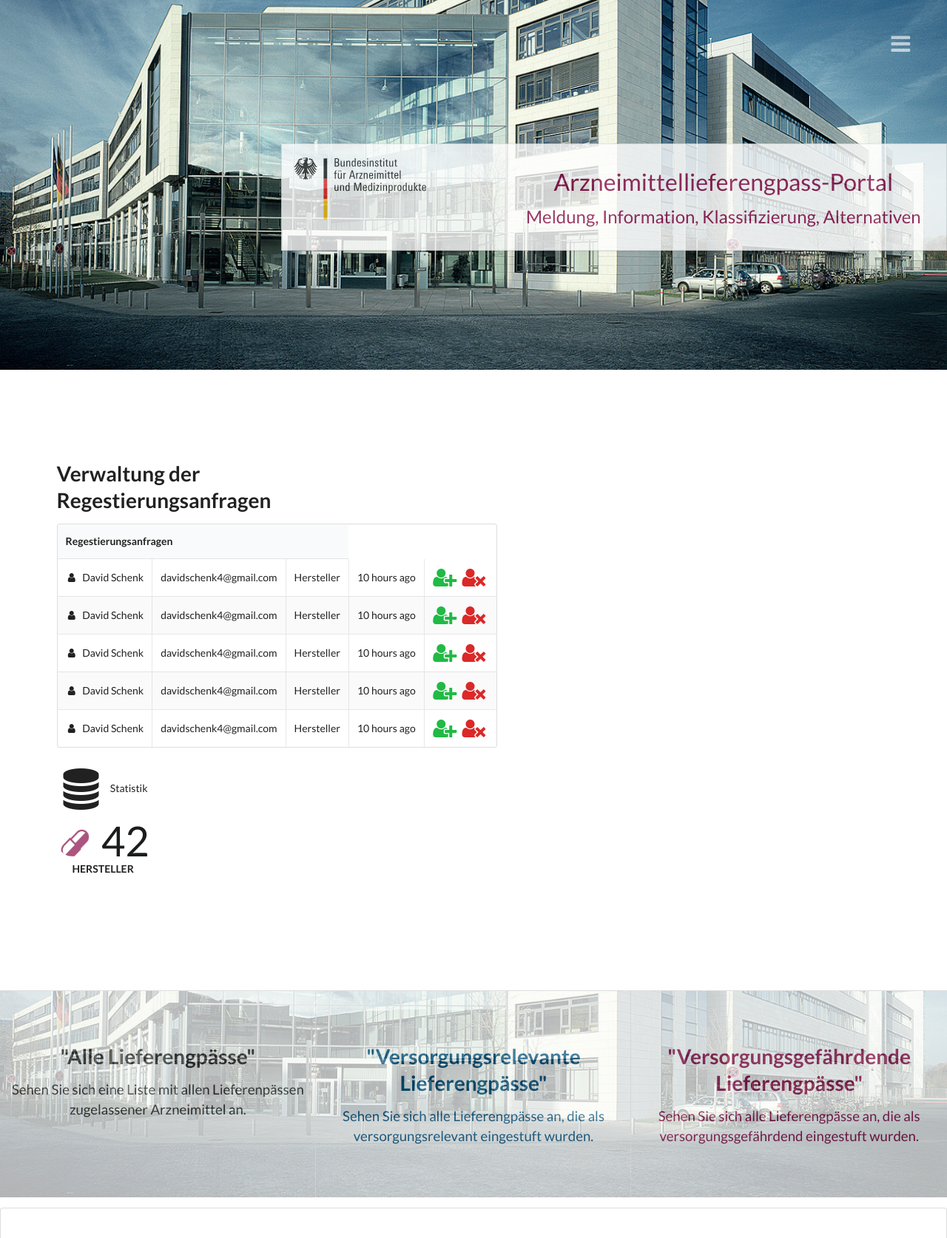
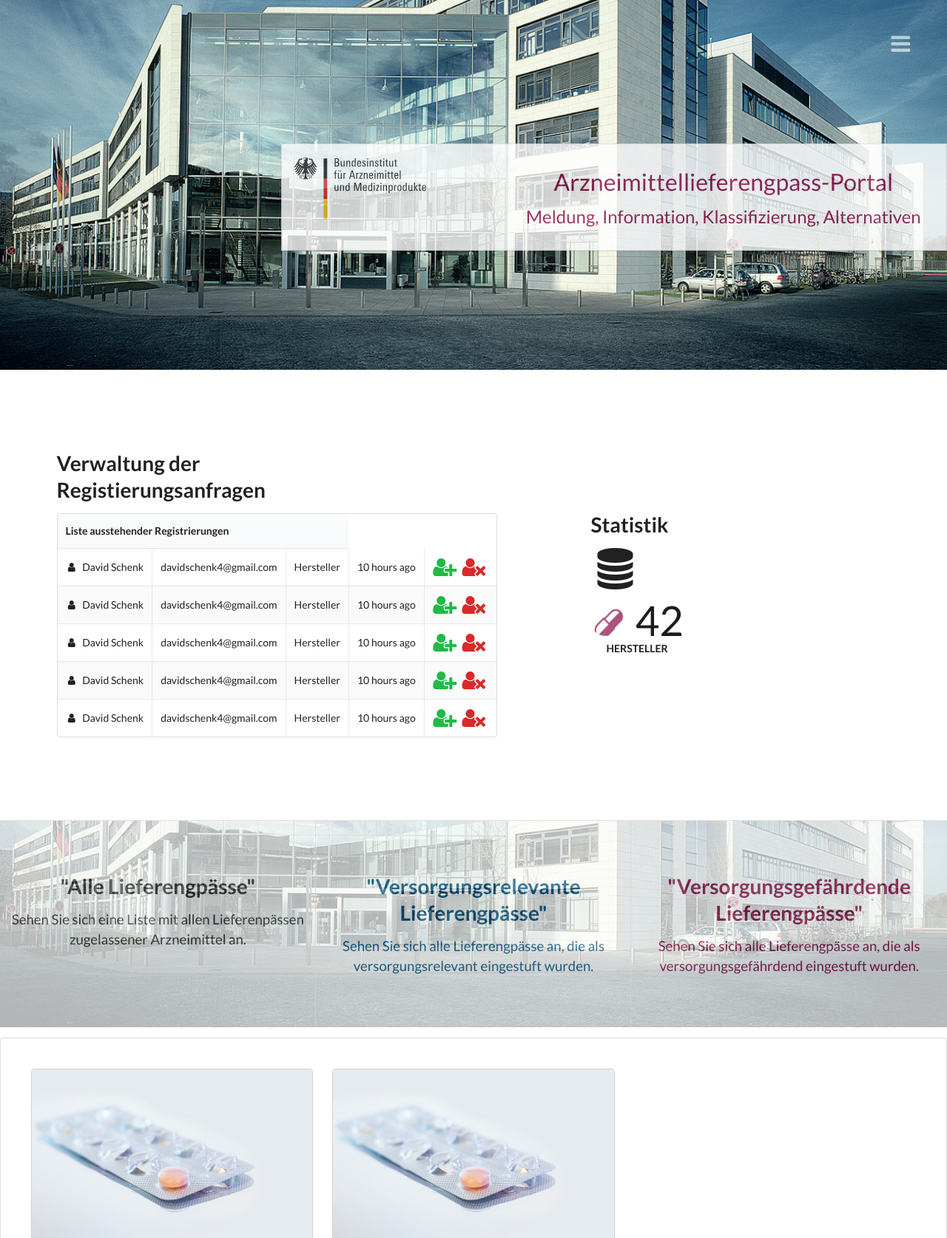
Before and after one commit to schenkd/webdev-project, a Flask app: page /verwaltung in a window 1280 px wide. Shown: the top 1674 px of the page at 74% size. Run offline with Flask 2, Linux system fonts and the light colour scheme; some libraries are stand-ins or nearby versions.

Commit message:
work on verwaltung.html

```diff
--- a/app/templates/intern/table.html
+++ b/app/templates/intern/table.html
@@ -2,7 +2,7 @@
     <thead>
         <tr>
             <th colspan="3">
-            Regestierungsanfragen
+            Liste ausstehender Registrierungen
             </th>
         </tr>
     </thead>
--- a/app/templates/intern/verwaltung.html
+++ b/app/templates/intern/verwaltung.html
@@ -6,19 +6,14 @@
     <div class="ui vertical stripe segment">
         <div class="ui middle aligned stackable grid container">
 
-			<div class="ui six column grid">
-				<div class="four column row">
-					<div class="column">
-						<h3 class="ui header">Verwaltung der Regestierungsanfragen</h3>
+
+				<div class="left floated six wide column">
+					<h3 class="ui header">Verwaltung der Registierungsanfragen</h3>
 					{% include 'intern/table.html' %}
 				</div>
-				</div>
 
-				<div class="two column">
-					<div class="row">
-						<i class="huge database icon"></i>
-						Statistik
-						<br>
+				<div class="right floated six wide column">
+					<h3 class="ui header">Statistik</h3><i class="huge database icon"></i>
 					<div class="ui statistics">
 						<div class="statistic">
 							<div class="value">
@@ -31,9 +26,7 @@
 						</div>
 					</div>
 				</div>
-				</div>
 
-			</div>
         </div>
     </div>
 
```
Lines whose indentation alone changed are shown as unchanged.
